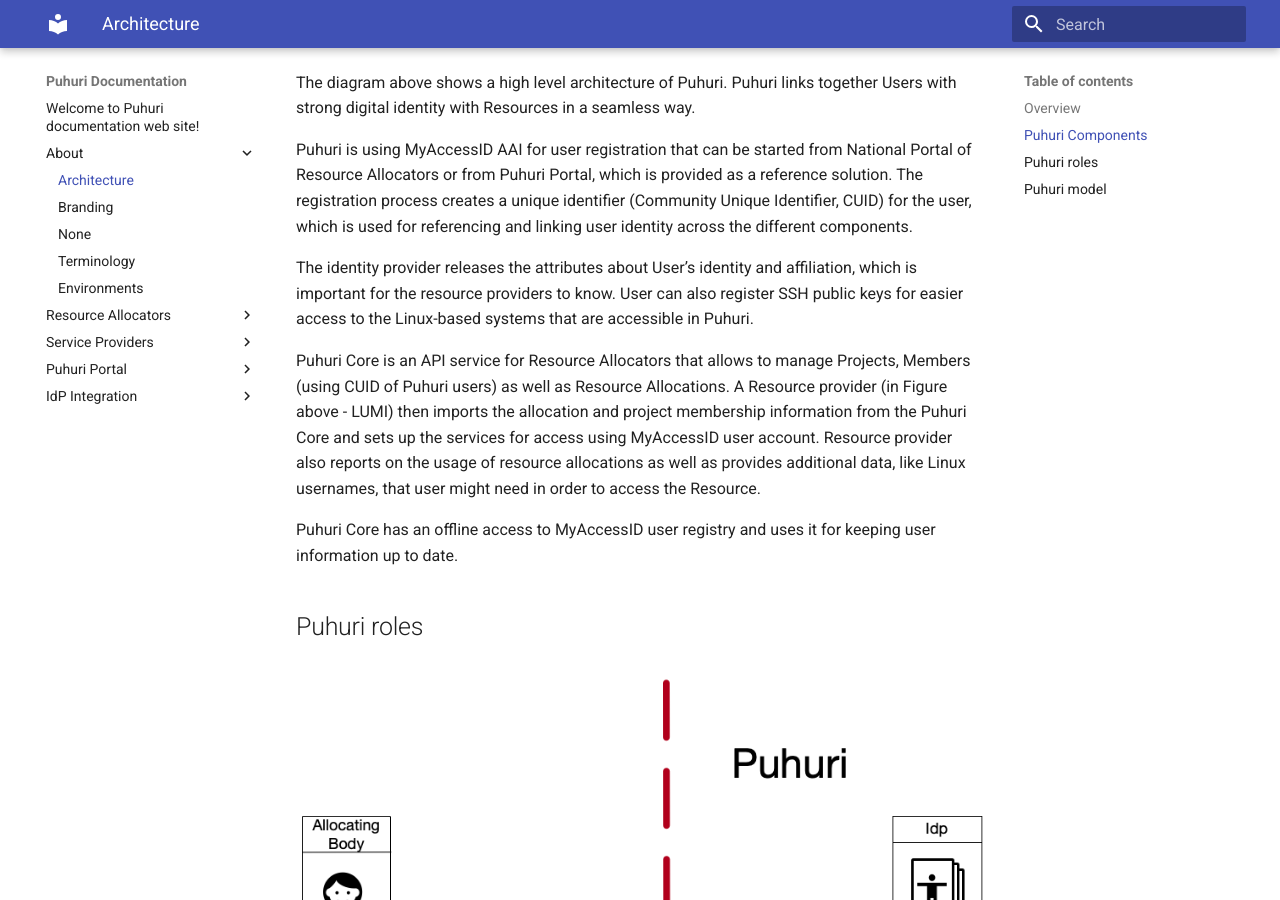
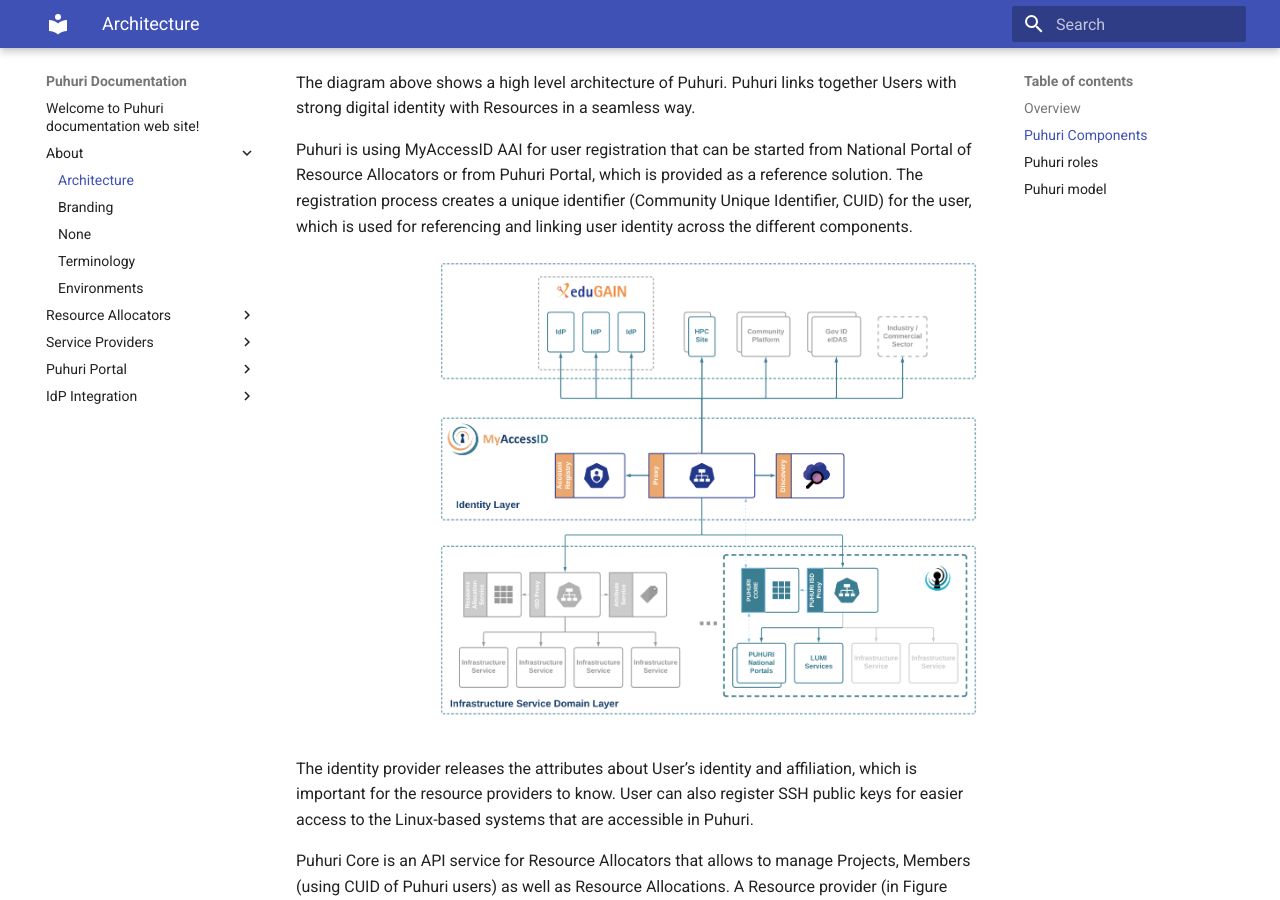
Before and after one commit to neicnordic/puhuri-web, an MkDocs documentation site: the page built from docs/architecture.md, in a window 1280 px wide and 900 px high, scrolled down 693 px. Built offline with MkDocs 1.6.1 and Material for MkDocs 9.7.7, drawn with Linux system fonts in a browser that asks for light colours.

Commit message:
MyAccessID scheme added to architecture page

```diff
--- a/docs/architecture.md
+++ b/docs/architecture.md
@@ -12,6 +12,8 @@ Puhuri is using MyAccessID AAI for user registration that can be started from Na
 or from Puhuri Portal, which is provided as a reference solution. The registration process creates a unique identifier
 (Community Unique Identifier, CUID) for the user, which is used for referencing and linking user identity across the
 different components.
+
+![MyAccessID scheme](assets/AAI_PUHURI_MyAccessID.png)
 
 The identity provider releases the attributes about User’s identity and affiliation, which is important for the
 resource providers to know. User can also register SSH public keys for easier access to the Linux-based systems that
```
Also changed, not shown: docs/assets/AAI_PUHURI_MyAccessID.png (added).
